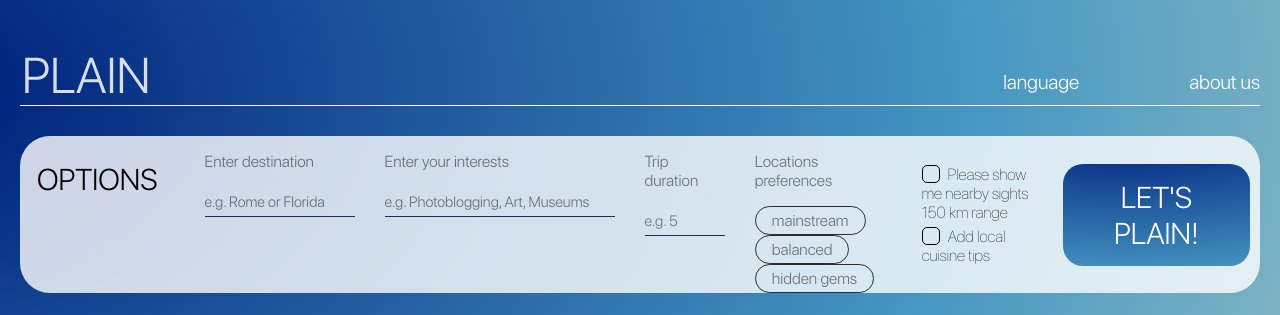
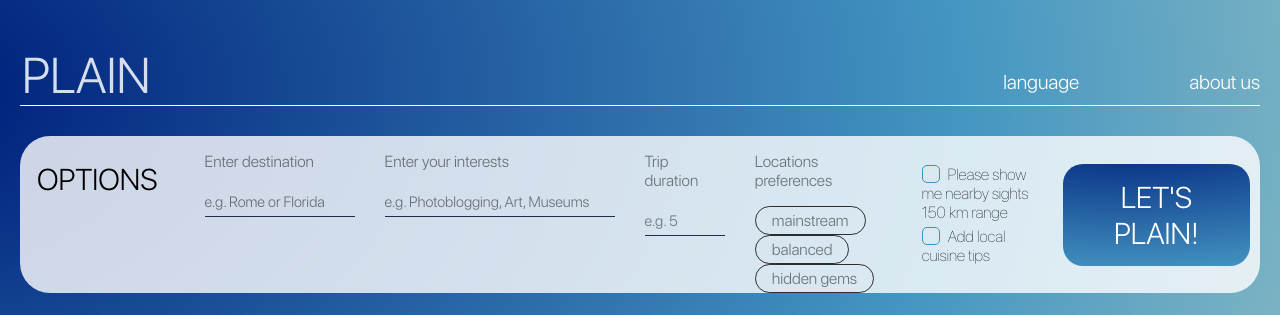
Before and after one commit to KoroLev2512/plain, a Next.js app: page / in a window 1280 px wide. Shown: the top 315 px of the page. Built offline with nearby package versions, Linux system fonts and the light colour scheme.

Commit message:
possible checkbox styling variant

```diff
--- a/src/entities/Options/styles.module.scss
+++ b/src/entities/Options/styles.module.scss
@@ -111,7 +111,7 @@
     width: 16px;
     height: 16px;
     margin-right: 8px;
-    border: 1px black solid;
+    border: 1px #4190be solid;
     border-radius: 5px;
 
     text-align: center;
@@ -125,7 +125,8 @@
   }
 
   input[type=checkbox]:checked ~ label:before {
-    color: black;
+    color: white;
+    background: #4190be;
   }
 }
 
```
